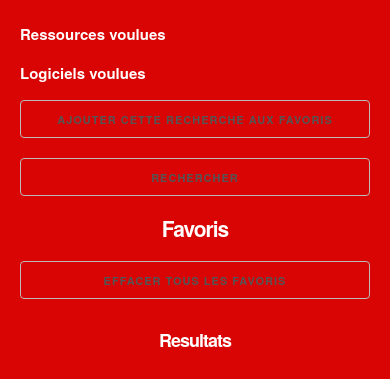
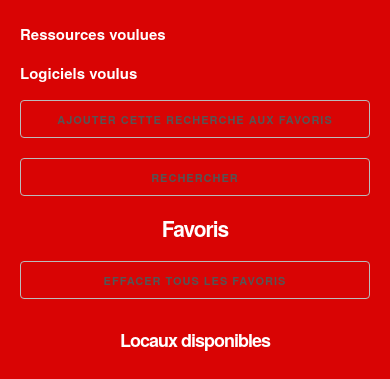
Before and after one commit to Unitiser/OubliETS, a website built with webpack: page oubliets/src/index.html in a window 390 px wide. Shown: the part 592-971 px from the top of the page. Built offline with nearby package versions, Linux system fonts and the light colour scheme.

Commit message:
Edit strings in index.html

```diff
--- a/oubliets/src/index.html
+++ b/oubliets/src/index.html
@@ -73,7 +73,7 @@
 					<div id="resources"> </div>
 				</div>
 				<div class="row">
-					<label>Logiciels voulues</label>
+					<label>Logiciels voulus</label>
 					<!-- <input name="resource" type="text" placeholder="Ressource" /> -->
 				</div>
 				<div class="row">
@@ -94,7 +94,7 @@
 			</div>
 
 			<div id="results" class="row">
-				<h2>Resultats</h2>
+				<h2>Locaux disponibles</h2>
 				<div id="results-list" class="row"></div>
 			</div>
 
```
